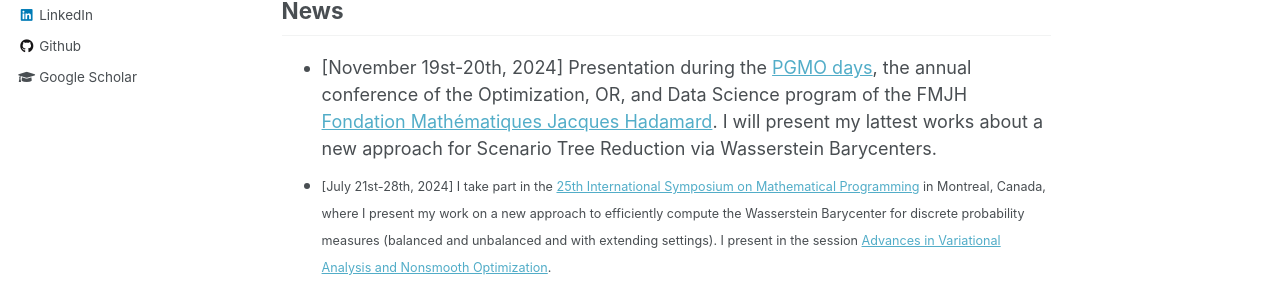
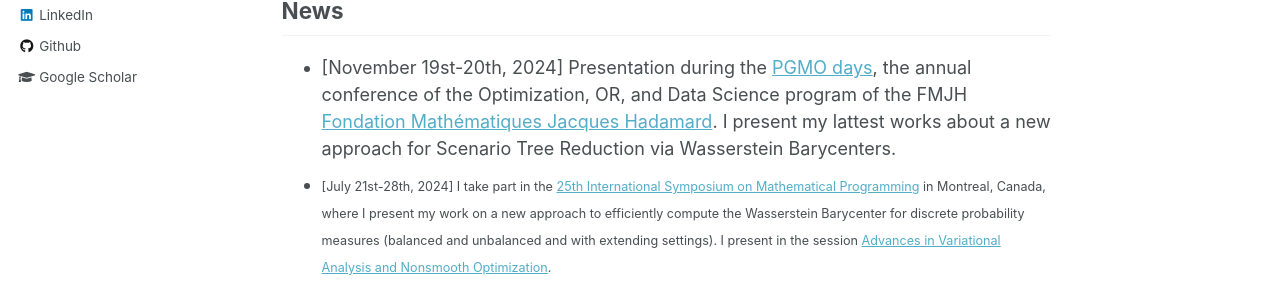
Before and after one commit to dan-mim/dan-mim.github.io, a Jekyll site: the page built from _pages/about.md, in a window 1280 px wide and 1395 px high. Shown: the part 471-767 px from the top of the window. Built offline with Jekyll 4.4.1, drawn with Linux system fonts in a browser that asks for light colours.

Commit message:
Update about.md

```diff
--- a/_pages/about.md
+++ b/_pages/about.md
@@ -17,7 +17,7 @@ My fields of interest primarily encompass Optimal Transport and Optimization. I
 Contact: `daniel.mimouni@ifpen.fr`
 
 ## News
-- [November 19st-20th, 2024] Presentation during the [PGMO days](https://www.fondation-hadamard.fr/fr/programmes/les-programmes-thematiques/home/pgmo-days/), the annual conference of the Optimization, OR, and Data Science program of the FMJH [Fondation Mathématiques Jacques Hadamard](https://smf.emath.fr/evenements-smf/pgmo-days-2023). I will present my lattest works about a new approach for Scenario Tree Reduction via Wasserstein Barycenters.
+- [November 19st-20th, 2024] Presentation during the [PGMO days](https://www.fondation-hadamard.fr/fr/programmes/les-programmes-thematiques/home/pgmo-days/), the annual conference of the Optimization, OR, and Data Science program of the FMJH [Fondation Mathématiques Jacques Hadamard](https://smf.emath.fr/evenements-smf/pgmo-days-2023). I present my lattest works about a new approach for Scenario Tree Reduction via Wasserstein Barycenters.
 - <span style="font-size: 70%;">[July 21st-28th, 2024] I take part in the  [25th International Symposium on Mathematical Programming](https://ismp2024.gerad.ca/) in Montreal, Canada, where I present my work on a new approach to efficiently compute the Wasserstein Barycenter for discrete probability measures (balanced and unbalanced and with extending settings). I present in the session [Advances in Variational Analysis and Nonsmooth Optimization](https://ismp2024.gerad.ca/schedule/TA/112).</span><br>
 - <span style="font-size: 70%;">[April, 2024] I visit the Centre of Applied Mathematics in Sophia Antipolis to work closely with [Welington de Oliveira](https://www.oliveira.mat.br/) and Gregorio Martinez about non-convex and non-smooth extensions within the Douglas-Rachford method framework.</span> <br>
 - <span style="font-size: 70%;">[Nov 28th-29th, 2023] Presentation during the [PGMO days](https://smf.emath.fr/evenements-smf/pgmo-days-2023), the annual conference of the Optimization, OR, and Data Science program of the FMJH [Fondation Mathématiques Jacques Hadamard](https://smf.emath.fr/evenements-smf/pgmo-days-2023). I presented a first new method to compute the Wasserstein Barycenter in the balanced setting.</span>
```
